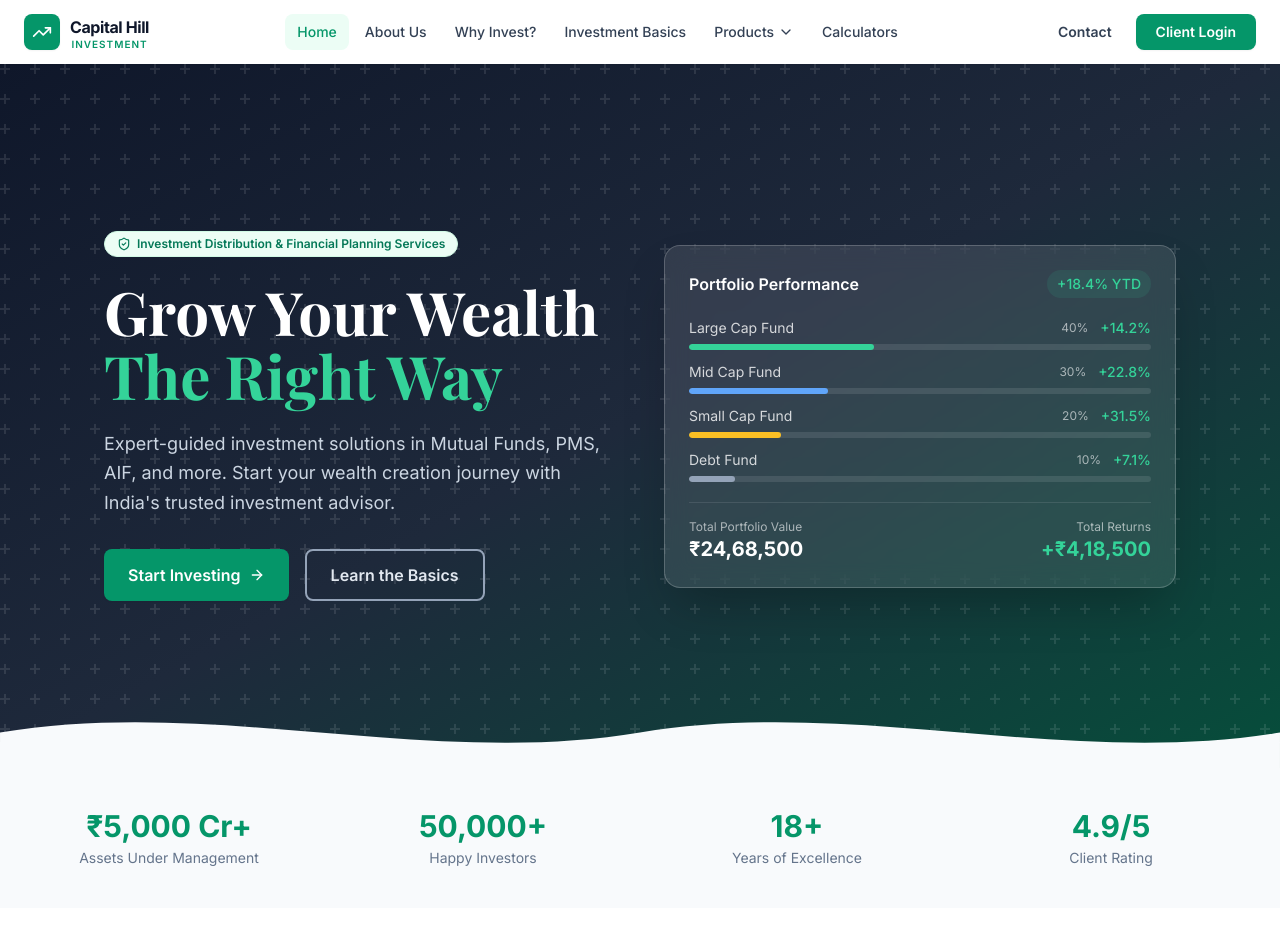
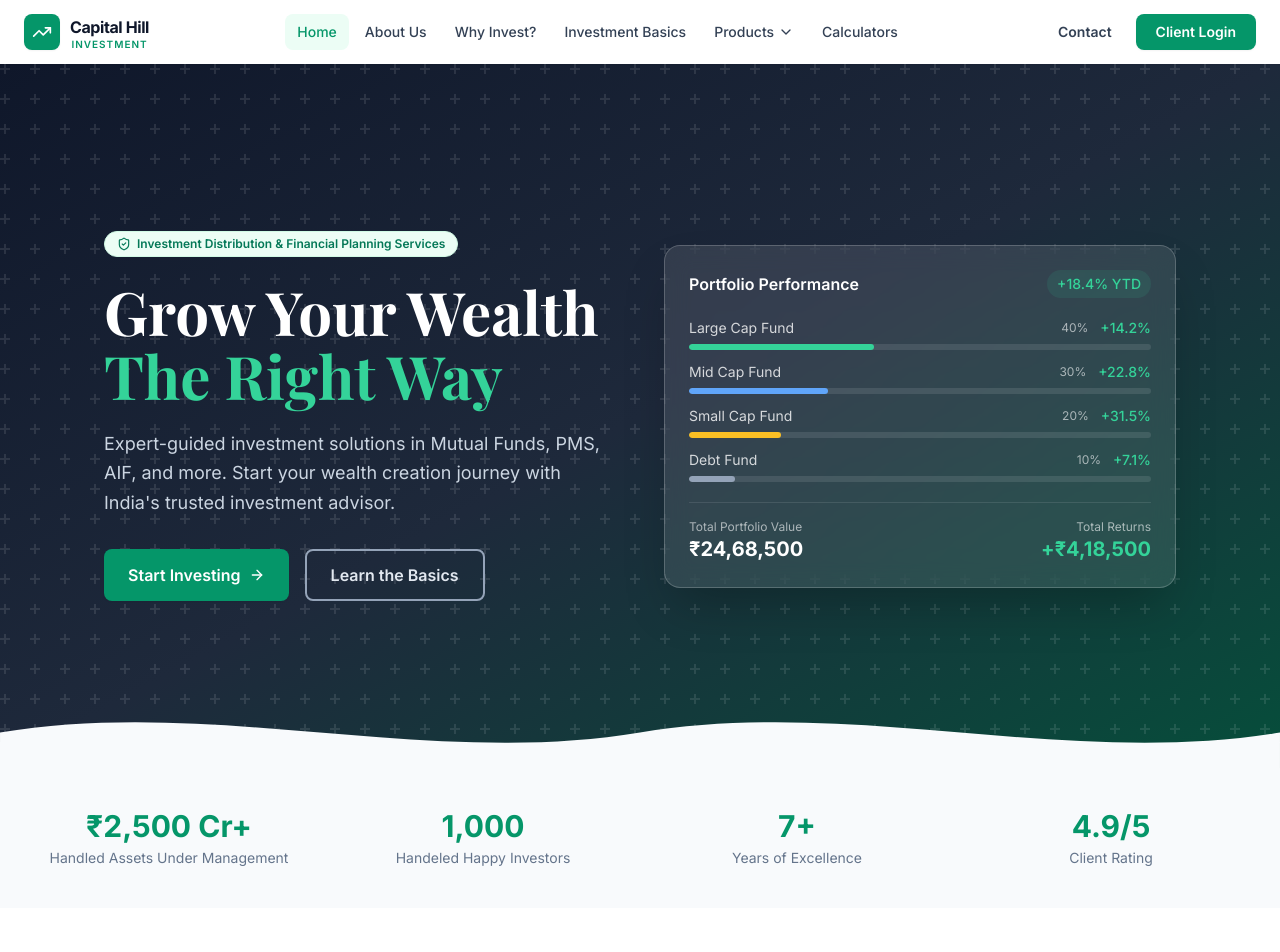
Before and after one commit to capitalhillinvestment/capitalhill.in-website, a React (Vite) app: page / in a window 1280 px wide. Shown: the top 952 px of the page. Built offline with nearby package versions, Linux system fonts and the light colour scheme.

Commit message:
Update stats values in Home component

```diff
--- a/src/pages/Home.tsx
+++ b/src/pages/Home.tsx
@@ -3,9 +3,9 @@ import { ArrowRight, ShieldCheck, TrendingUp, Users, Award, BarChart2, Star, Che
 interface HomeProps { onNavigate: (page: string) => void; }
 
 const stats = [
-  { value: '₹5,000 Cr+', label: 'Assets Under Management' },
-  { value: '50,000+', label: 'Happy Investors' },
-  { value: '18+', label: 'Years of Excellence' },
+  { value: '₹2,500 Cr+', label: 'Handled Assets Under Management' },
+  { value: '1,000', label: 'Handeled Happy Investors' },
+  { value: '7+', label: 'Years of Excellence' },
   { value: '4.9/5', label: 'Client Rating' },
 ];
 
```
